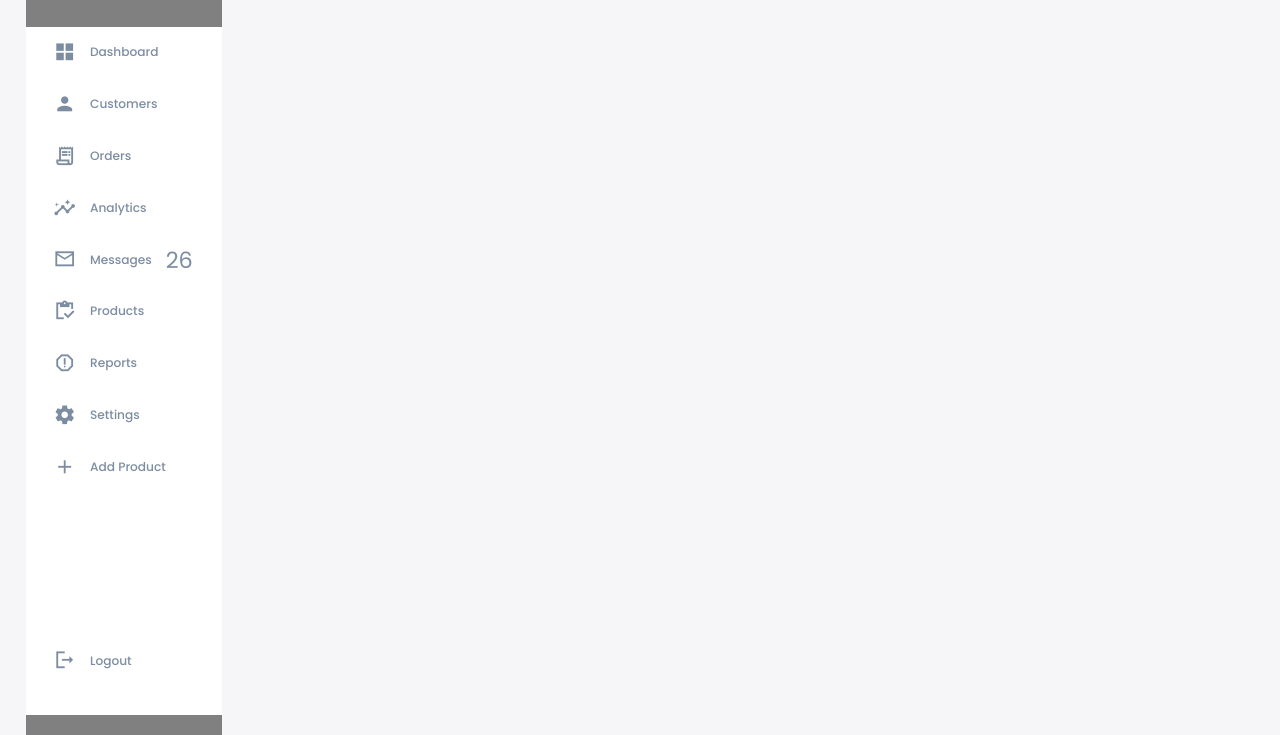
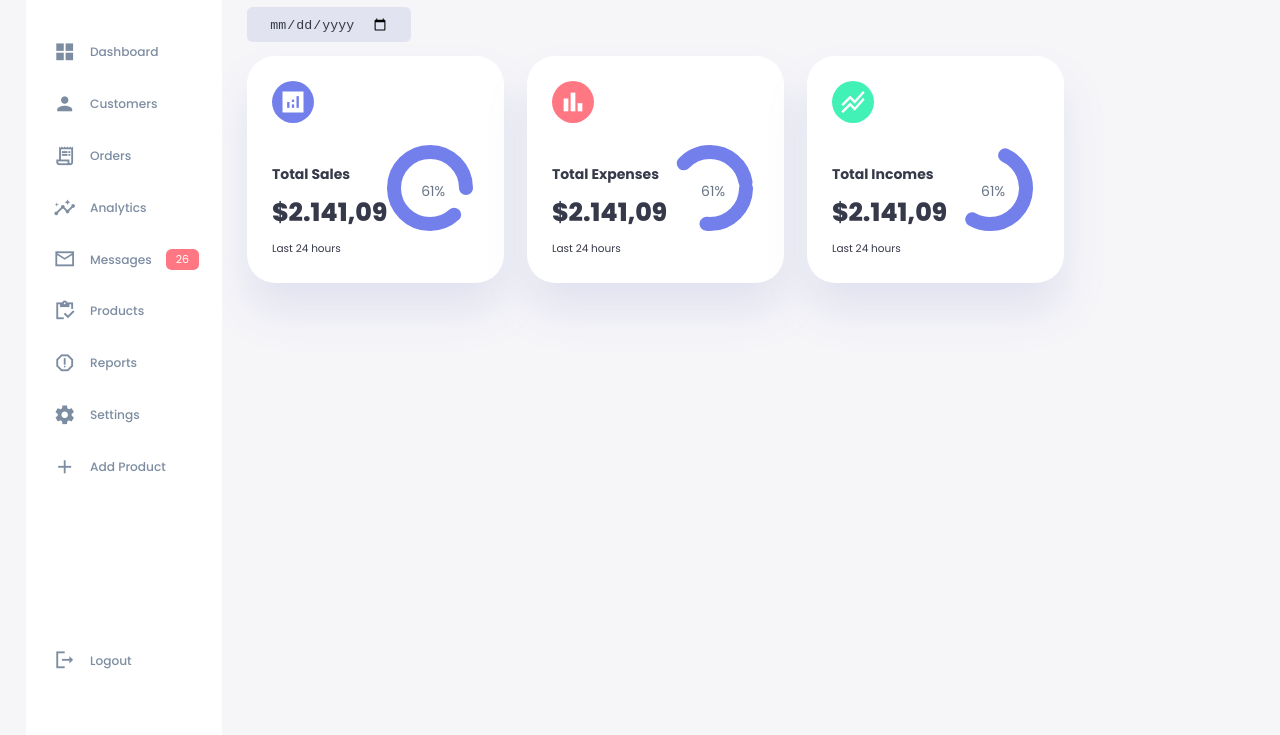
Before and after one commit to julioconceicao/dashboard-js-project, a plain HTML site: page index.html in a window 1280 px wide. Shown: the part 65-800 px from the top of the page. Drawn offline with Linux system fonts and the light colour scheme.

Commit message:
feat: add insight boxes

```diff
--- a/index.html
+++ b/index.html
@@ -6,9 +6,7 @@
     <meta name="viewport" content="width=device-width, initial-scale=1.0">
 
     <link rel="stylesheet" href="./style.css">
-        <link
-            rel="stylesheet"
-            href="https://fonts.googleapis.com/icon?family=Material+Icons+Sharp"/>
+    <link rel="stylesheet" href="https://fonts.googleapis.com/icon?family=Material+Icons+Sharp" />
 
     <title>Responsive Dashboard Project</title>
 </head>
@@ -20,7 +18,7 @@
             <div class="top">
                 <div class="logo">
                     <img src="./images/logo.png" alt="">
-                        <h2>Dash<span class="danger">bordo</span></h2>
+                    <h2>Dash<span class="danger">script</span></h2>
                 </div>
                 <div class="close" id="close-btn">
                     <i class="material-icons">close</i>
@@ -75,6 +73,81 @@
                 </a>
             </div>
         </aside>
+
+        <!-- END OF ASIDE&SIDEBAR -->
+
+        <main>
+            <h1>Dashboard</h1>
+            <div class="date">
+                <input type="date">
+            </div>
+
+            <div class="insights">
+                <div class="sales">
+                    <span class="material-icons-sharp">analytics</span>
+                    <div class="middle">
+                        <div class="left">
+                            <h3>Total Sales</h3>
+                            <h1>$2.141,09</h1>
+                        </div>
+                        <div class="progress">
+                            <svg>
+                                <circle cx="38" cy="38" r="36"></circle>
+                            </svg>
+                            <div class="number">
+                                <p>61%</p>
+                            </div>
+                        </div>
+                    </div>
+                    <small class="tex-muted">Last 24 hours</small>
+                </div>
+
+                <!-- END OF SALES -->
+
+                <div class="expenses">
+                    <span class="material-icons-sharp">bar_chart</span>
+                    <div class="middle">
+                        <div class="left">
+                            <h3>Total Expenses</h3>
+                            <h1>$2.141,09</h1>
+                        </div>
+                        <div class="progress">
+                            <svg>
+                                <circle cx="38" cy="38" r="36"></circle>
+                            </svg>
+                            <div class="number">
+                                <p>61%</p>
+                            </div>
+                        </div>
+                    </div>
+                    <small class="tex-muted">Last 24 hours</small>
+                </div>
+
+                <!-- END OF EXPENSES -->
+
+                <div class="income">
+                    <span class="material-icons-sharp">stacked_line_chart</span>
+                    <div class="middle">
+                        <div class="left">
+                            <h3>Total Incomes</h3>
+                            <h1>$2.141,09</h1>
+                        </div>
+                        <div class="progress">
+                            <svg>
+                                <circle cx="38" cy="38" r="36"></circle>
+                            </svg>
+                            <div class="number">
+                                <p>61%</p>
+                            </div>
+                        </div>
+                    </div>
+                    <small class="tex-muted">Last 24 hours</small>
+                </div>
+                <!-- END OF income -->
+
+            </div>
+        </main>
+
     </div>
 </body>
 
--- a/style.css
+++ b/style.css
@@ -1,5 +1,8 @@
+/*========================= FONT IMPORT =========================*/
+
 @import url('https://fonts.googleapis.com/css2?family=Poppins:wght@300;400;500;600;700;800&display=swap');
 
+/*========================= ROOT COLOR AND LAYOUT PATTERNS =========================*/
 
 :root {
     --color-primary: #7380ec;
@@ -49,6 +52,7 @@ body {
     background: var(--color-backgroud);
     user-select: none;
     overflow: hidden;
+    color: var(--color-dark);
 }
 
 .container {
@@ -130,7 +134,7 @@ b {
 
 aside {
     height: 100vh;
-    background: gray;
+    background: var(--color-white);
 }
 
 aside .top {
@@ -154,6 +158,8 @@ aside .logo img {
 aside .close {
     display: none;
 }
+
+/*========================= SIDE BAR =========================*/
 
 aside .sidebar{
     background: white;
@@ -181,6 +187,7 @@ aside .sidebar a{
 
 aside .sidebar a span{
     font-size: 1.6rem;
+    transition: all 300ms ease;
 }
 aside .sidebar a:last-child{
     position: absolute;
@@ -200,3 +207,142 @@ aside .sidebar a.active:before{
     height: 100%;
     background: var(--color-primary);
 }
+
+aside .sidebar a.active span{
+    color: var(--color-primary);
+    margin-left: calc(1rem - 3px);
+}
+
+aside .sidebar a:hover{
+    color: var(--color-primary);
+}
+
+aside .sidebar a:hover span{
+    margin-left: 1rem;
+}
+
+aside .sidebar .message-count{
+    background: var(--color-danger);
+    color: var(--color-white);
+    padding: 2px 10px;
+    font-size: 11px;
+    border-radius: var(--border-radius-1);
+}
+
+/*========================= MAIN =========================*/
+
+main{
+    margin-top: 1.4rem;
+}
+
+main .date{
+    display: inline-block;
+    background: var(--color-light);
+    border-radius: var(--border-radius-1);
+    margin-top: 1rem;
+    padding: 0.5rem 1.6rem;
+}
+
+main .date input[type='date']{
+    background: transparent;
+    color: var(--color-dark);
+}
+
+main .insights{
+    display: grid;
+    grid-template-columns: repeat(3, 1fr);
+    gap: 1.6rem;
+}
+
+main .insights > div{
+    background: var(--color-white);
+    padding: var(--card-padding);
+    border-radius: var(--card-border-radius);
+    margin-top: 1rem;
+    box-shadow: var(--box-shadow);
+    transition: all 300ms ease;
+}
+
+main .insights > div:hover{
+box-shadow: none;
+}
+
+main .insights > div span{
+    background: var(--color-primary);
+    padding: 0.5rem;
+    border-radius: 50%;
+    color: var(--color-white);
+    font-size: 2rem;
+}
+
+main .insights > div.sales span{
+background: var(--color-primary);
+}
+
+main .insights > div.expenses span{
+background: var(--color-danger);
+}
+
+main .insights > div.income span{
+background: var(--color-success);
+}
+
+main .insights > div .middle{
+    display: flex;
+    align-items: center;
+    justify-content: space-between;
+    margin-top: 1.6rem;
+}
+
+main .insights h3{
+    margin: 1rem 0 0.6rem;
+    font-size: 1rem;
+}
+
+main .insights .progress{
+    position: relative;
+    width: 92px;
+    height: 92px;
+    border-radius: 50%;
+}
+
+main .insights svg{
+    width: 7rem;
+    height: 7rem;
+}
+
+main .insights svg circle{
+    fill: none;
+    stroke: var(--color-primary);
+    stroke-width: 14;
+    stroke-linecap: round;
+    transform: translate(5px, 5px);
+    stroke-dasharray: 110;
+    stroke-dashoffset: 92;
+}
+
+main .insights .sales svg circle{
+    stroke-dashoffset: -30;
+    stroke-dasharray: 200;
+}
+
+main .insights .expenses svg circle{
+    stroke-dashoffset: 20;
+    stroke-dasharray: 80;
+}
+
+main .insights .income svg circle{
+    stroke-dashoffset: 35;
+    stroke-dasharray: 110;
+}
+
+main .insights .progress .number{
+    position: absolute;
+    top: 0;
+    left: 0;
+    height: 100%;
+    width: 100%;
+    display: flex;
+    justify-content: center;
+    align-items: center;
+}
```
Lines whose indentation alone changed are shown as unchanged.
